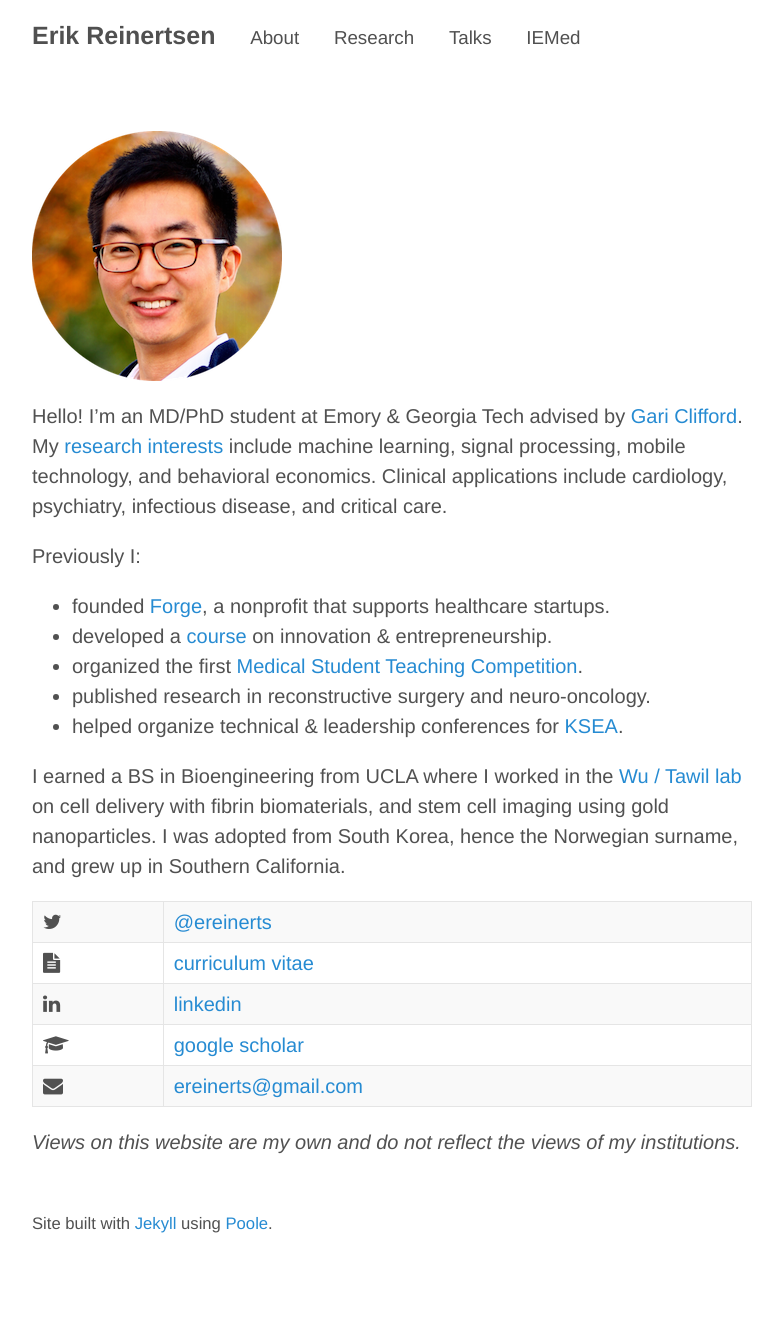
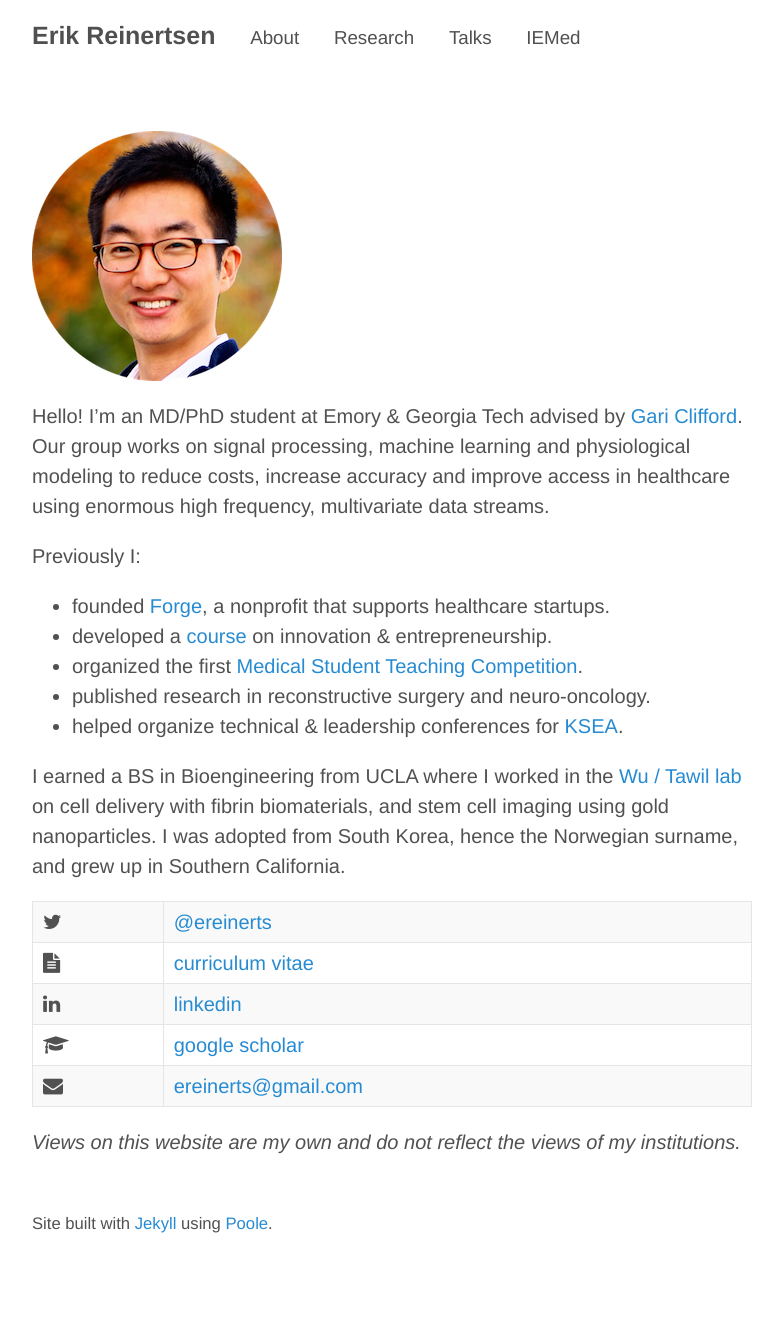
Before and after one commit to erikr/erikr.github.io, a Jekyll site: the page built from about.md, in a window 1280 px wide. Shown: the whole page, without its empty margins (248-1031 px from the left). Built offline with Jekyll 4.4.1, drawn with Linux system fonts in a browser that asks for light colours; nearby versions of some CDN libraries.

Commit message:
revised about me

```diff
--- a/about.md
+++ b/about.md
@@ -6,7 +6,7 @@ title: ""
 
 <img src="/images/erik.png">
 
-Hello! I'm an MD/PhD student at Emory & Georgia Tech advised by [Gari Clifford](http://gdclifford.info/gari). My [research interests](http://erikreinertsen.com/research) include machine learning, signal processing, mobile technology, and behavioral economics. Clinical applications include cardiology, psychiatry, infectious disease, and critical care.
+Hello! I'm an MD/PhD student at Emory & Georgia Tech advised by [Gari Clifford](http://gdclifford.info/gari). Our group works on signal processing, machine learning and physiological modeling to reduce costs, increase accuracy and improve access in healthcare using enormous high frequency, multivariate data streams.
 
 Previously I:
 
```
